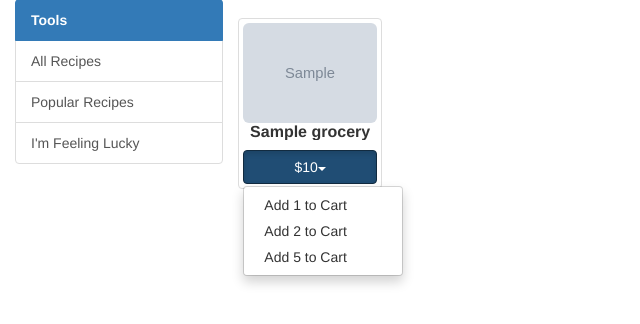
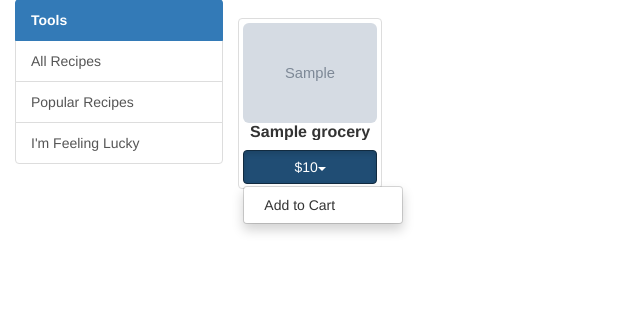
Before and after one commit to bkennedy04/E-commerce, a PHP site: page /search.php in a window 1280 px wide, after a click that opens the changed part. Shown: the part 289-613 px from the top of the page, without its empty margins (0-640 px from the left). Run offline with PHP 8.4, Linux system fonts and the light colour scheme; tables that the repository leaves empty or names only in its code hold one stand-in row (values such as "Sample post"); grey boxes marked "Sample" are stand-in pictures; data that the repository does not hold is empty; a stand-in replaces the project's code that opens the database connection; some libraries are stand-ins or nearby versions.

Commit message:
Took away add to cart drop down quantities

```diff
--- a/website/search.php
+++ b/website/search.php
@@ -80,9 +80,7 @@ $result1 = $conn->query($sql1);
 				$<?php echo $row["price"];?><span class="caret"></span>
 			  </button>
 			  <ul class="dropdown-menu">
-				<li><a href="#">Add 1 to Cart</a></li>
-				<li><a href="#">Add 2 to Cart</a></li>
-				<li><a href="#">Add 5 to Cart</a></li>
+				<li><a href="#">Add to Cart</a></li>
 				<!--li role="separator" class="divider"></li>
 				<li><a href="#">Separated link</a></li-->
 			  </ul>
--- a/website/styles.css
+++ b/website/styles.css
@@ -11,9 +11,9 @@ body {
 /* ~~ Element/tag selectors ~~ */
 #title {
 	margin: auto;
-    width: 100%;
-    border: 3px ridge silver;
-    padding: 5px;
+    	width: 100%;
+    	border: 3px ridge silver;
+    	padding: 5px;
 	border-radius: 8px;
 	background-color: teal;
 }
```
